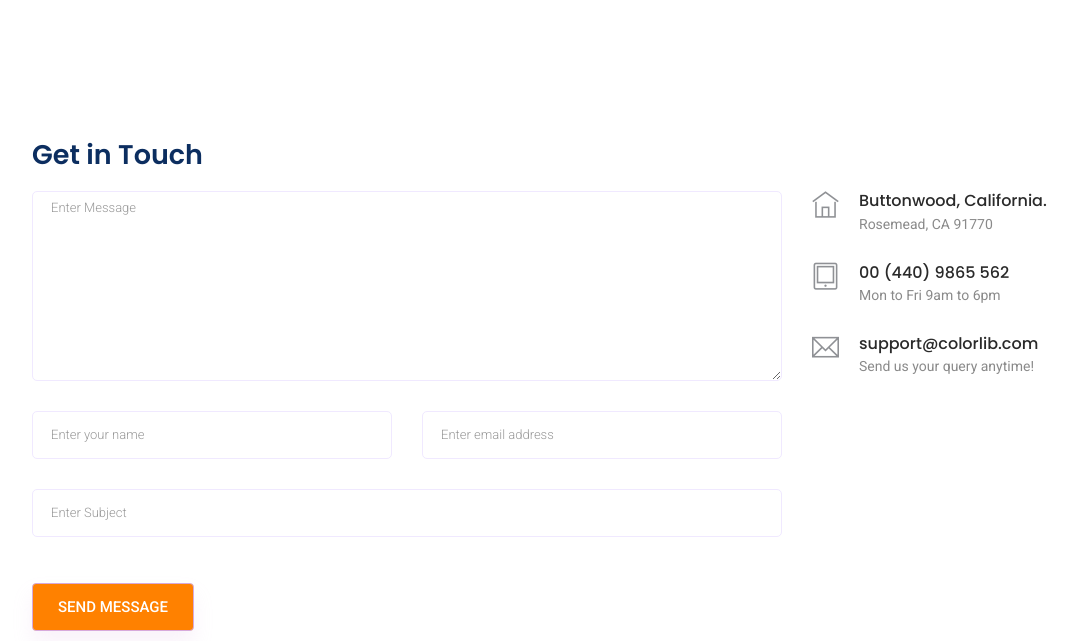
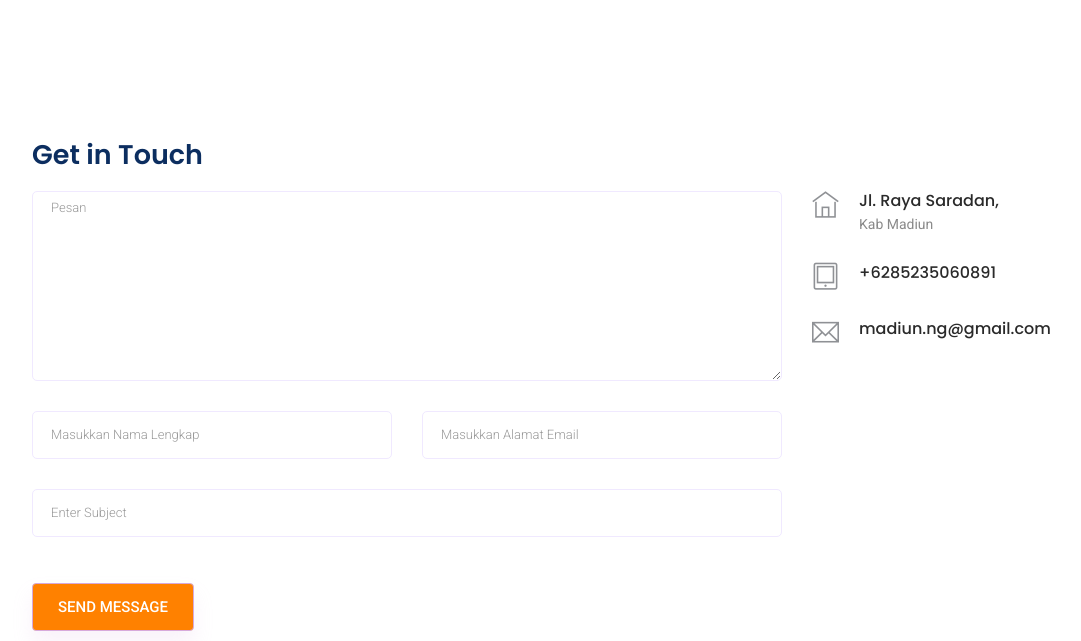
Before and after one commit to digilapss/nextgenacademy, a CodeIgniter app: page /database/hubungikami in a window 1280 px wide. Shown: the part 475-1116 px from the top of the page, without its empty margins (38-1119 px from the left). Run offline with CodeIgniter, Linux system fonts and the light colour scheme; data comes from the database, SQL or seed files in the repository.

Commit message:
bug revisi

```diff
--- a/application/views/hubungikami.php
+++ b/application/views/hubungikami.php
@@ -28,22 +28,22 @@
           <h2 class="contact-title">Get in Touch</h2>
         </div>
         <div class="col-lg-8">
-          <form class="form-contact contact_form" action="contact_process.php" method="post" id="contactForm" novalidate="novalidate">
+          <form class="form-contact contact_form" action="#" method="post" id="contactForm" novalidate="novalidate">
             <div class="row">
               <div class="col-12">
                 <div class="form-group">
 
-                    <textarea class="form-control w-100" name="message" id="message" cols="30" rows="9" onfocus="this.placeholder = ''" onblur="this.placeholder = 'Enter Message'" placeholder = 'Enter Message'></textarea>
+                    <textarea class="form-control w-100" name="message" id="message" cols="30" rows="9" onfocus="this.placeholder = ''" onblur="this.placeholder = 'Pesan'" placeholder = 'Pesan'></textarea>
                 </div>
               </div>
               <div class="col-sm-6">
                 <div class="form-group">
-                  <input class="form-control" name="name" id="name" type="text" onfocus="this.placeholder = ''" onblur="this.placeholder = 'Enter your name'" placeholder = 'Enter your name'>
+                  <input class="form-control" name="name" id="name" type="text" onfocus="this.placeholder = ''" onblur="this.placeholder = 'Masukkan Nama Lengkap'" placeholder = 'Masukkan Nama Lengkap'>
                 </div>
               </div>
               <div class="col-sm-6">
                 <div class="form-group">
-                  <input class="form-control" name="email" id="email" type="email" onfocus="this.placeholder = ''" onblur="this.placeholder = 'Enter email address'" placeholder = 'Enter email address'>
+                  <input class="form-control" name="email" id="email" type="email" onfocus="this.placeholder = ''" onblur="this.placeholder = 'Masukkan Alamat Email'" placeholder = 'Masukkan Alamat Email'>
                 </div>
               </div>
               <div class="col-12">
@@ -61,22 +61,22 @@
           <div class="media contact-info">
             <span class="contact-info__icon"><i class="ti-home"></i></span>
             <div class="media-body">
-              <h3>Buttonwood, California.</h3>
-              <p>Rosemead, CA 91770</p>
+              <h3>Jl. Raya Saradan,</h3>
+              <p>Kab Madiun</p>
             </div>
           </div>
           <div class="media contact-info">
             <span class="contact-info__icon"><i class="ti-tablet"></i></span>
             <div class="media-body">
-              <h3>00 (440) 9865 562</h3>
-              <p>Mon to Fri 9am to 6pm</p>
+              <h3>+6285235060891</h3>
+              <!-- <p></p> -->
             </div>
           </div>
           <div class="media contact-info">
             <span class="contact-info__icon"><i class="ti-email"></i></span>
             <div class="media-body">
-              <h3>support@colorlib.com</h3>
-              <p>Send us your query anytime!</p>
+              <h3>madiun.ng@gmail.com</h3>
+              <!-- <p>Send us your query anytime!</p> -->
             </div>
           </div>
         </div>
```
